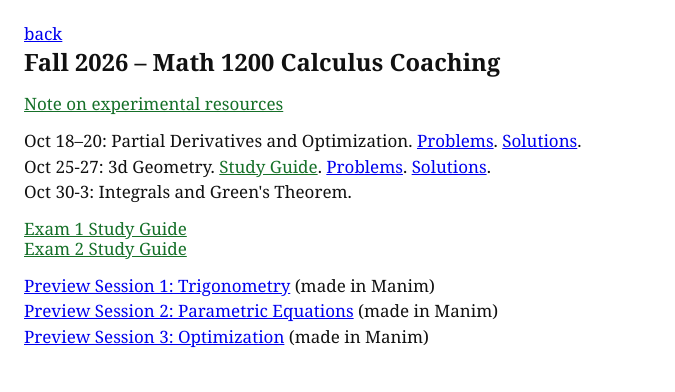
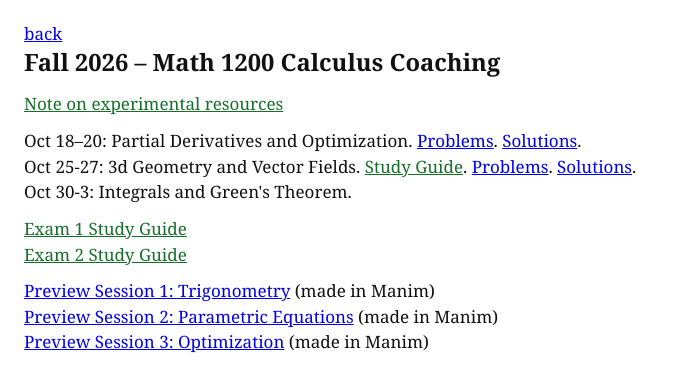
Before and after one commit to daniel-salkinder/daniel-salkinder.github.io, a plain HTML site: page math1200.html in a window 1280 px wide. Shown: the whole page, without its empty margins (0-675 px from the left). Drawn offline with Linux system fonts and the light colour scheme.

Commit message:
Standardize study guide spacing and update geometry title

```diff
--- a/math1200.html
+++ b/math1200.html
@@ -12,10 +12,10 @@
     <h1>Fall 2026 – Math 1200 Calculus Coaching</h1>
     <p class="resource-note"><a class="green-link" href="experimental-resources.html">Note on experimental resources</a></p>
     <p id="sessions">Oct 18–20: Partial Derivatives and Optimization. <a href="pdfs/Math%201200/Coaching/Problems%20-%20Math%201200%20Coaching%20Session%201.pdf" target="_blank" rel="noopener">Problems</a>. <a href="pdfs/Math%201200/Coaching/Solutions%20-%20Math%201200%20Coaching%20Session%201.pdf" target="_blank" rel="noopener">Solutions</a>.</p>
-    <p>Oct 25-27: 3d Geometry. <a class="green-link" href="pdfs/Math%201200/Coaching/Study%20Guide%20-%20Math%201200%20Coaching%20Session%202.pdf" target="_blank" rel="noopener">Study Guide</a>. <a href="pdfs/Math%201200/Coaching/Problems%20-%20Math%201200%20Coaching%20Session%202.pdf" target="_blank" rel="noopener">Problems</a>. <a href="pdfs/Math%201200/Coaching/Solutions%20-%20Math%201200%20Coaching%20Session%202.pdf" target="_blank" rel="noopener">Solutions</a>.</p>
+    <p>Oct 25-27: 3d Geometry and Vector Fields. <a class="green-link" href="pdfs/Math%201200/Coaching/Study%20Guide%20-%20Math%201200%20Coaching%20Session%202.pdf" target="_blank" rel="noopener">Study Guide</a>. <a href="pdfs/Math%201200/Coaching/Problems%20-%20Math%201200%20Coaching%20Session%202.pdf" target="_blank" rel="noopener">Problems</a>. <a href="pdfs/Math%201200/Coaching/Solutions%20-%20Math%201200%20Coaching%20Session%202.pdf" target="_blank" rel="noopener">Solutions</a>.</p>
     <p>Oct 30-3: Integrals and Green's Theorem.</p>
-    <p class="study-guides-link"><a class="green-link" href="pdfs/Math%201200/Study%20Guides/Exam%201%20Recall.pdf" target="_blank" rel="noopener">Exam 1 Study Guide</a><br>
-    <a class="green-link" href="pdfs/Math%201200/Study%20Guides/Exam%202%20Recall.pdf" target="_blank" rel="noopener">Exam 2 Study Guide</a></p>
+    <p class="study-guides-link"><a class="green-link" href="pdfs/Math%201200/Study%20Guides/Exam%201%20Recall.pdf" target="_blank" rel="noopener">Exam 1 Study Guide</a></p>
+    <p class="study-guides-link"><a class="green-link" href="pdfs/Math%201200/Study%20Guides/Exam%202%20Recall.pdf" target="_blank" rel="noopener">Exam 2 Study Guide</a></p>
     <p><a href="pdfs/Math%201200/Review%20Sessions/Review%20Session%201.pdf" target="_blank" rel="noopener">Preview Session 1: Trigonometry</a> (made in Manim)</p>
     <p><a href="pdfs/Math%201200/Review%20Sessions/Review%20Session%202.pdf" target="_blank" rel="noopener">Preview Session 2: Parametric Equations</a> (made in Manim)</p>
     <p><a href="pdfs/Math%201200/Review%20Sessions/Review%20Session%203.pdf" target="_blank" rel="noopener">Preview Session 3: Optimization</a> (made in Manim)</p>
--- a/style.css
+++ b/style.css
@@ -10,7 +10,9 @@ body {
 main { max-width: 900px; }
 h1 { font-size: 1.4em; line-height: 1.17; margin: 0 0 0.5em; }
 p { margin: 0.33em 0; }
-p.study-guides-link { margin: 1em 0; }
+p.study-guides-link { margin: 0.33em 0; }
+p:not(.study-guides-link) + p.study-guides-link { margin-top: 1em; }
+p.study-guides-link + p:not(.study-guides-link) { margin-top: 1em; }
 a { color: #0000ee; }
 a:visited { color: #551a8b; }
 a:focus-visible { outline: 2px solid currentColor; outline-offset: 3px; }
```
